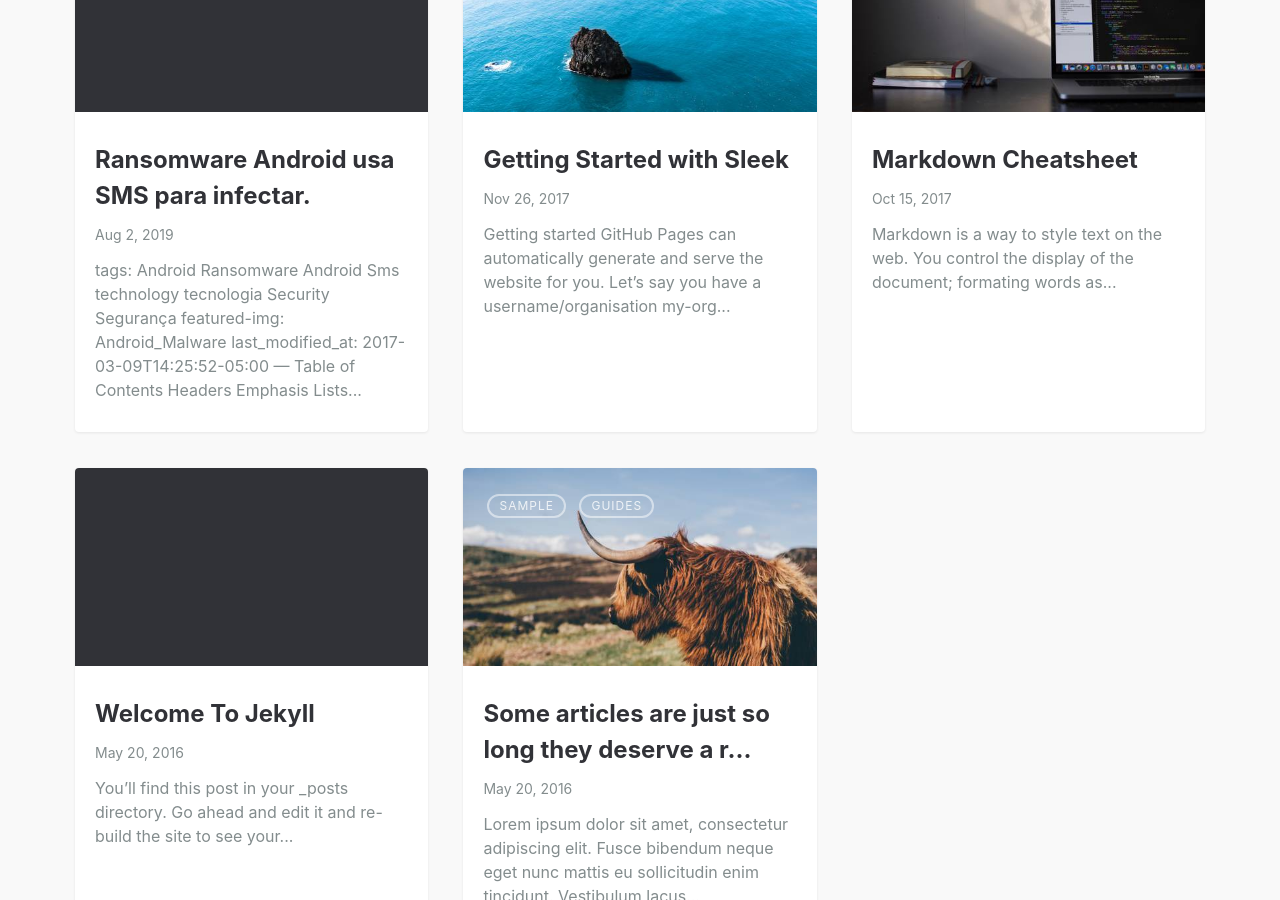
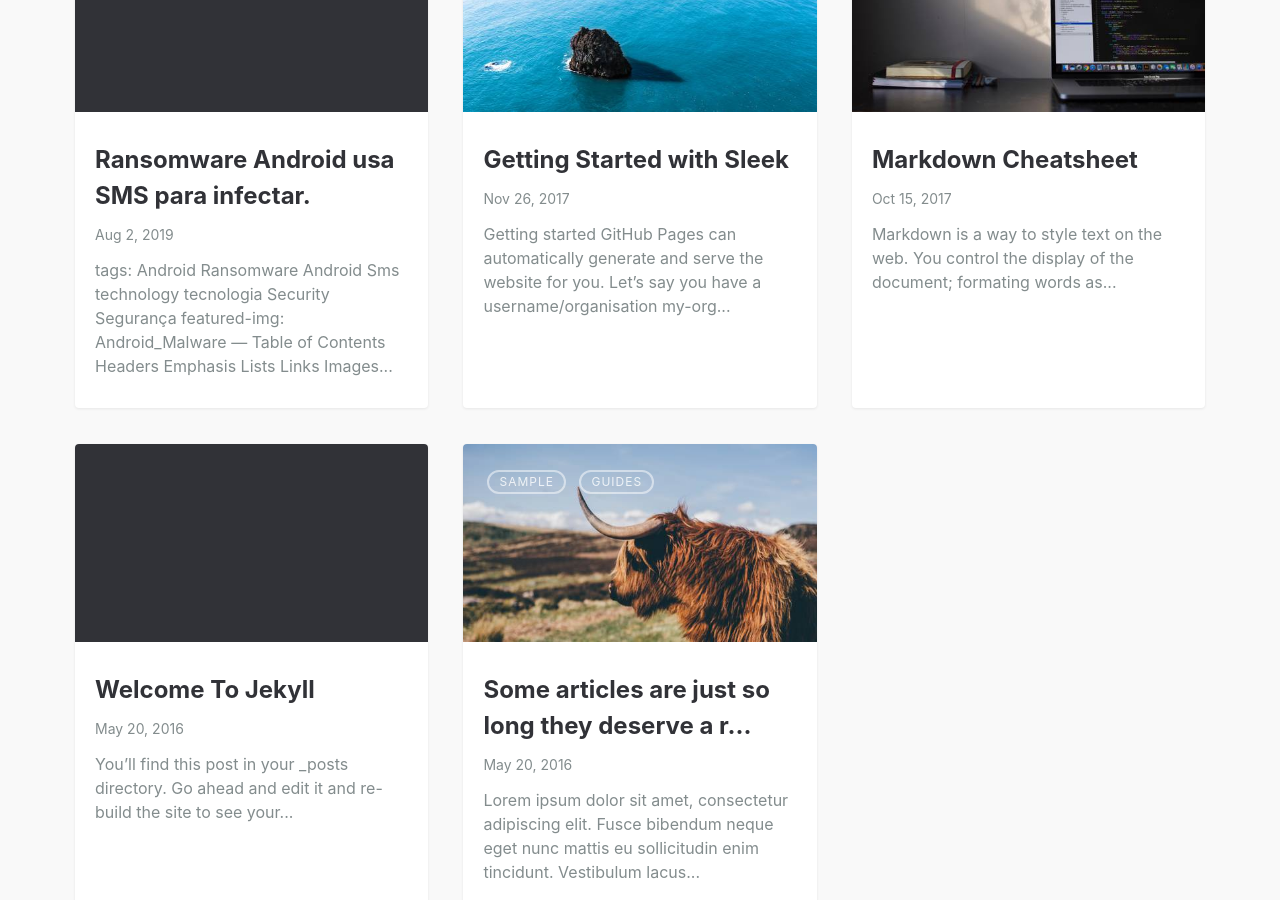
Before and after one commit to richardnixonafj/richardnixonafj.github.io.old, a Jekyll site: the page built from index.md, in a window 1280 px wide and 900 px high, scrolled down 743 px. Built offline with Jekyll 4.4.1, drawn with Linux system fonts in a browser that asks for light colours.

Commit message:
Update 2019-08-02-Android_Ransomware.md

```diff
--- a/_posts/2019-08-02-Android_Ransomware.md
+++ b/_posts/2019-08-02-Android_Ransomware.md
@@ -13,9 +13,7 @@ tags:
   - tecnologia
   - Security
   - Segurança
-
 featured-img: Android_Malware
-last_modified_at: 2017-03-09T14:25:52-05:00
 ---
 
 ![something](https://i.imgur.com/hy3paIE.jpg)
```
